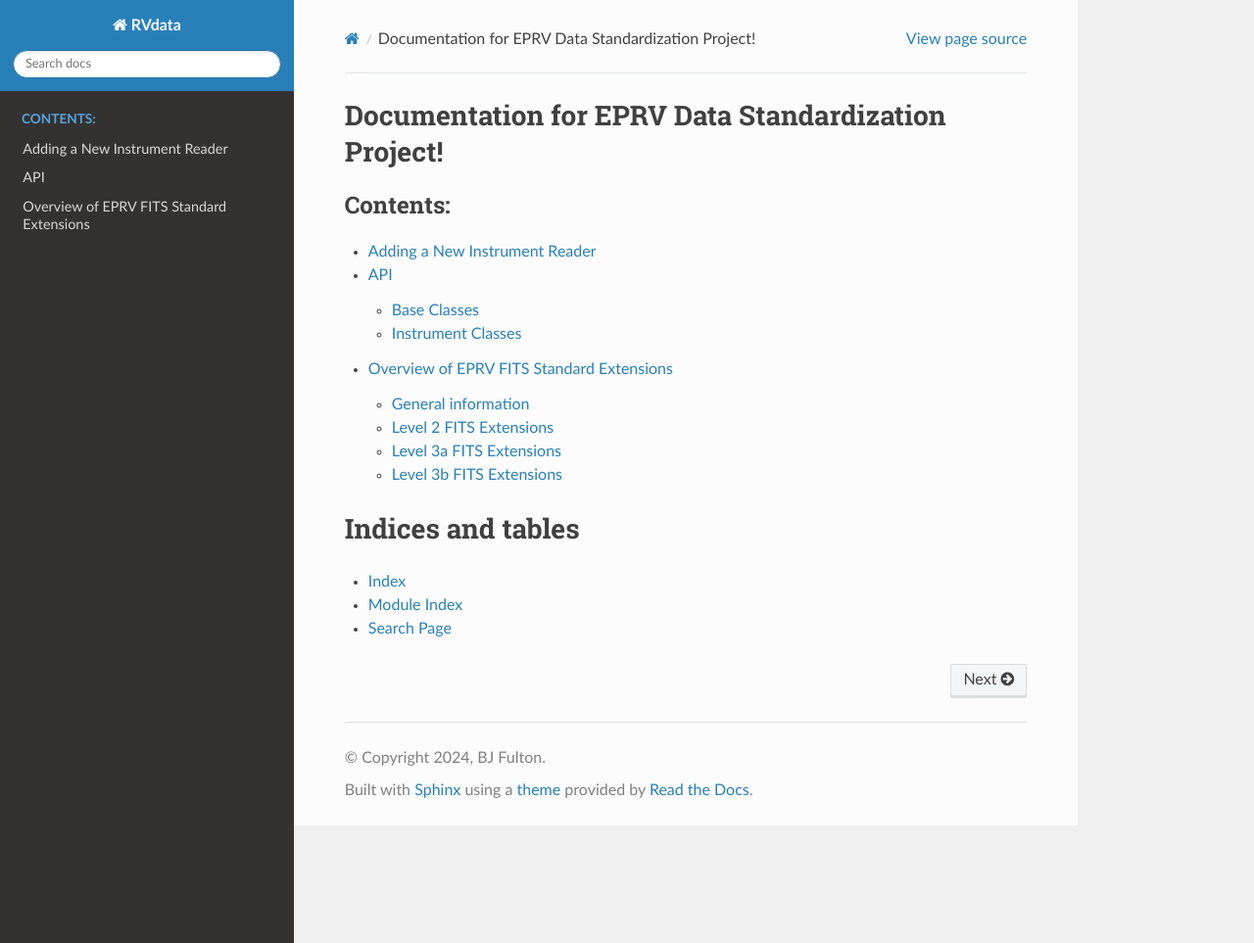
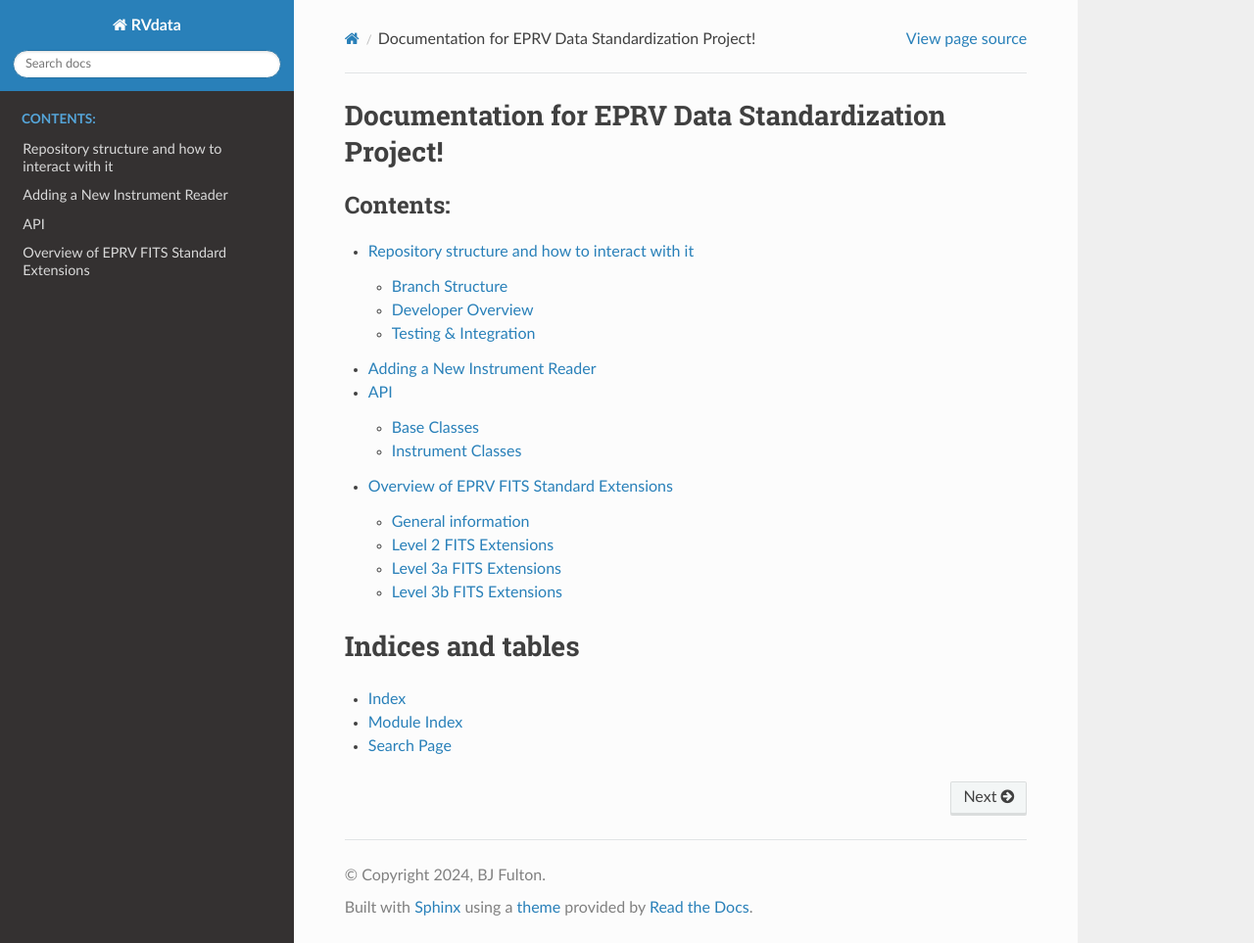
Before and after one commit to EPRV-RCN/RVData, a Sphinx documentation site: the page built from docs/source/index.rst, in a window 1280 px wide and 963 px high. Shown: the whole window at 98% size. Built offline with Sphinx 7.4.7 and the Read the Docs theme 3.1.0, drawn with Linux system fonts in a browser that asks for light colours; some of the changed lines change nothing that is shown.

Commit message:
added interact.rst

```diff
--- a/docs/source/index.rst
+++ b/docs/source/index.rst
@@ -10,6 +10,7 @@
    :maxdepth: 2
    :caption: Contents:
 
+   interact.rst
    new.rst
    api.rst
    FITS-extensions.rst
--- /dev/null
+++ b/docs/source/interact.rst
@@ -0,0 +1,53 @@
+
+
+.. |missing| replace:: **TBD**
+
+Repository structure and how to interact with it
+************************************************
+
+This repo follows the Gitflow workflow: https://www.atlassian.com/git/tutorials/comparing-workflows/gitflow-workflow
+
+Branch Structure
+=================
+* *main*: Release branch from which tagged releases are generated.
+* *develop*: Development branch where updates are aggregated between releases
+* *feature_branch_name*: Feature branches should be forked off of develop, and should be named with a human readable intuitive name. Delete feature branches once merged into develop and work in them is complete.
+
+
+Developer Overview
+==================
+
+We recommend that developers use the following workflow:
+
+**First, setup your working environment**
+
+#. Create a fork of the repository into your github account by clicking the Fork icon on the right top corner of the main github EPRV-RCN/RVdata repo page.
+
+#. Clone your fork to your local computer
+   ``git clone git@github.com:YourGithubID/RVdata.git``
+
+#. Setup a new remote named upstream that points to the project level repository
+   ``git remote add upstream git@github.com:EPRV-RCN/RVdata.git``
+
+
+**To add a new feature or bugfix to the repository:**
+
+#. Ensure that you are on the develop branch
+   ``git checkout develop``
+
+#. Create a feature branch off of develop for your new work. Bugfix branches should prefix with bugfix.
+   ``git checkout -b feature_branch_name``
+
+#. Make your changes, commit them with a useful commit message, and push to your fork.
+   ``git commit -m "Description of committed changes``
+   ``git push origin feature_branch_name``
+
+#. Setup a pull request from your feature branch into the project level develop branch. Use the Pull requests menu item on the top bar of github.com. Be sure that the pull request points into the **EPRV-RCN/RVdata develop** branch. This will trigger a review request. Two reviews from the core development team are required before merging.
+
+#. Iterate with reviewers as needed, using the pull request to capture discussion comments. Once the reviewers approve the pull request, the original author is responsible for merging. **If you encounter a merge conflict, ask for help. Do not proceed!**
+
+
+Testing & Integration
+=====================
+
+[In progress]
```
